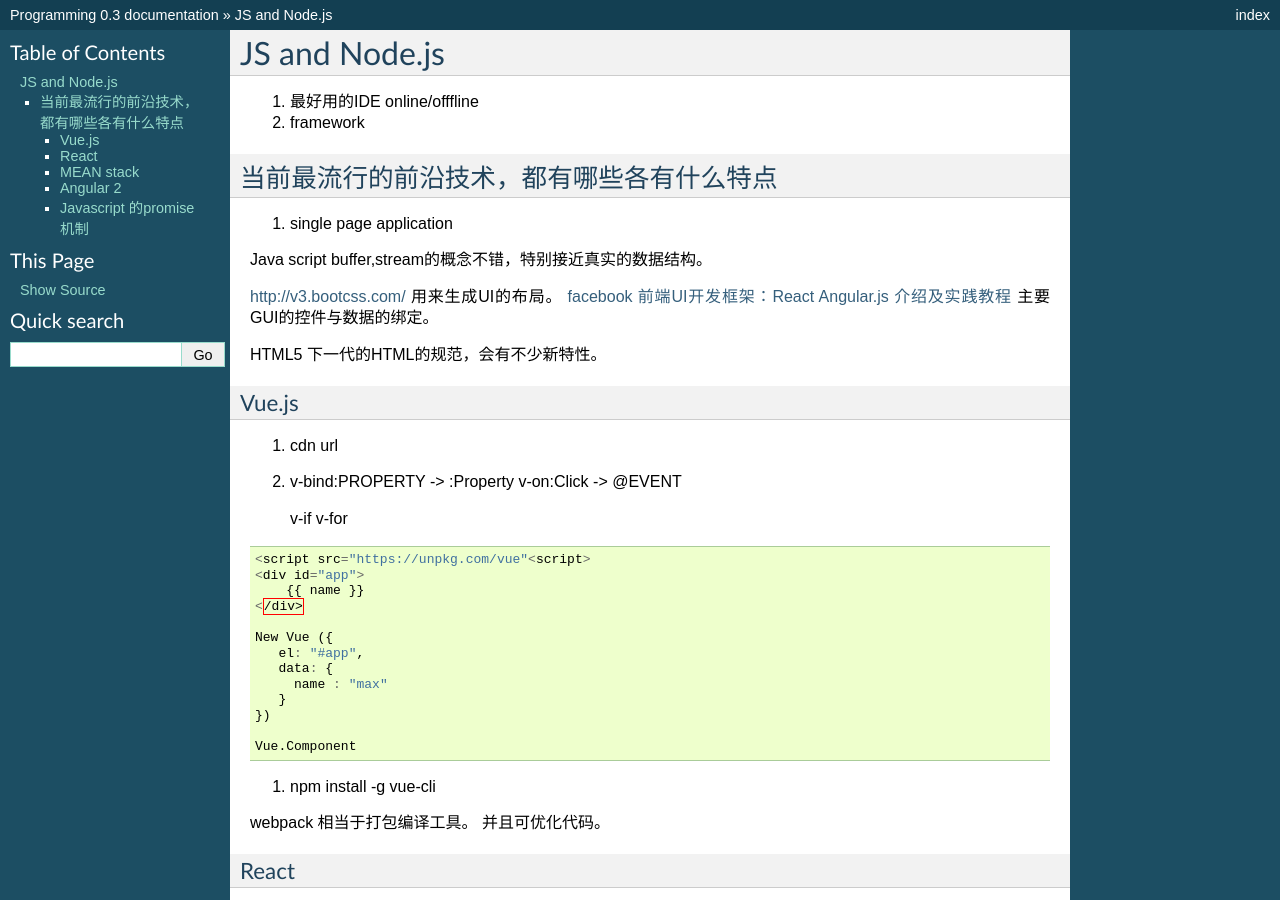
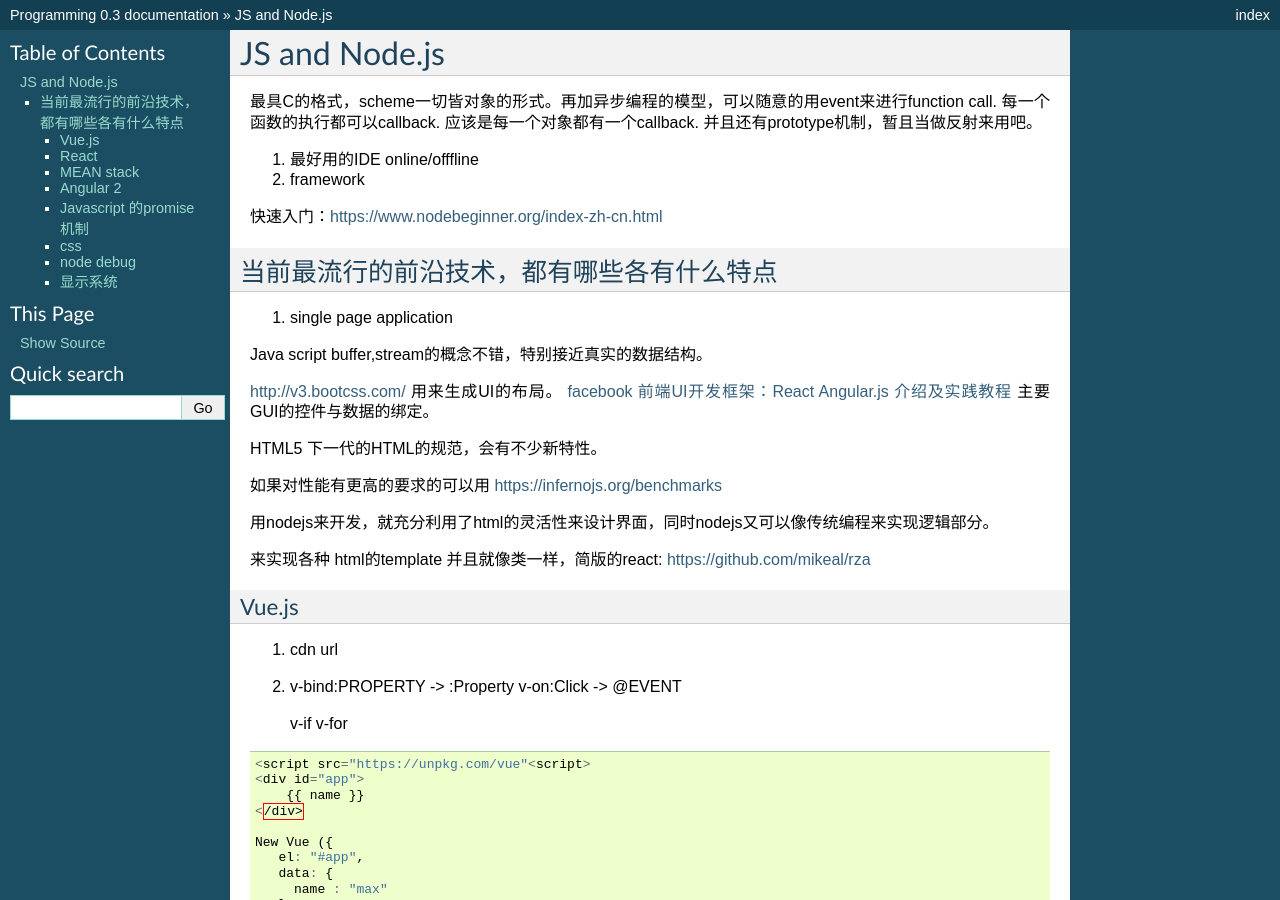
Before and after one commit to gwli/Programming, a Sphinx documentation site: the page built from source/content/Stage_1/JavascriptAndNodeJS.rst, in a window 1280 px wide and 900 px high. Built offline with Sphinx 7.4.7, drawn with Linux system fonts in a browser that asks for light colours; some of the changed text lies outside the part shown.

Commit message:
Add Javascripts

```diff
--- a/source/content/Stage_1/JavascriptAndNodeJS.rst
+++ b/source/content/Stage_1/JavascriptAndNodeJS.rst
@@ -1,8 +1,13 @@
 JS and Node.js
 **************
 
+最具C的格式，scheme一切皆对象的形式。再加异步编程的模型，可以随意的用event来进行function call.
+每一个函数的执行都可以callback. 应该是每一个对象都有一个callback. 并且还有prototype机制，暂且当做反射来用吧。
+
 #. 最好用的IDE  online/offfline
 #. framework
+
+快速入门：https://www.nodebeginner.org/index-zh-cn.html
 
 当前最流行的前沿技术，都有哪些各有什么特点
 ------------------------------------------
@@ -18,6 +23,11 @@
 
 HTML5 下一代的HTML的规范，会有不少新特性。
 
+如果对性能有更高的要求的可以用 https://infernojs.org/benchmarks
+
+用nodejs来开发，就充分利用了html的灵活性来设计界面，同时nodejs又可以像传统编程来实现逻辑部分。
+
+来实现各种 html的template 并且就像类一样，简版的react: https://github.com/mikeal/rza
 
 Vue.js
 ======
@@ -89,3 +99,22 @@
 ========================
 
 生成二次回调机制，只有上一个调用成功，然后利用生成调用代码，然后再传给回调。
+
+
+css
+===
+
+随着HTML的发展，css也从原来静态的模式匹配，发展到变量等动态有sass，再到支持对象模板的less等。
+同时网页动画，从最简单的css动画,到gl动画。有各种各样的库http://www.css88.com/archives/7389
+
+node debug
+==========
+
+直接采用的remote debug模式，node + chrome:inspect的模式。
+
+
+显示系统
+========
+
+PPT 可以采用 nodeppt来做，
+https://github.com/DracoBlue/markdown-papers
--- a/source/content/Stage_3/Template2MetaProgramming.rst
+++ b/source/content/Stage_3/Template2MetaProgramming.rst
@@ -65,6 +65,9 @@
 在python有好几种库可以用see http://www.ibm.com/developerworks/cn/xml/x-hiperfparse/
 http://outofmemory.cn/code-snippet/914/python-kinds-parse-xml-bao-usage-method-summary
 
+处理的核心，把流式文本变成strcutured的树，同时又能够这些串行化。然后再实现一棵树到另一棵树的转换。
+
+
 See also
 ========
 
```
Also changed, not shown: source/content/Stage_4/CodeForDL.rst (+14 -0 lines), source/content/Stage_4/DeepCode.rst (+78 -0 lines).
